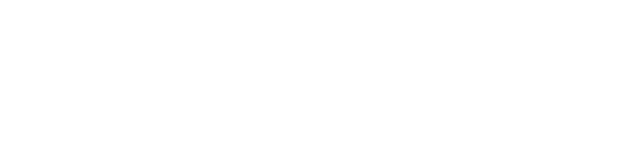
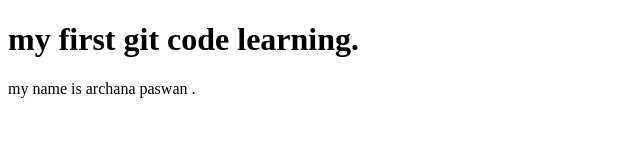
Before and after one commit to archanakumari47/Demo-Repo, a plain HTML site: page index.html in a window 1280 px wide. Shown: the whole page, without its empty margins (0-640 px from the left). Drawn offline with Linux system fonts and the light colour scheme.

Commit message:
first commit

```diff
--- a/index.html
+++ b/index.html
@@ -6,6 +6,7 @@
     <title>Document</title>
 </head>
 <body>
-
+    <h1>my first git code learning.</h1>
+    <p>my name is archana paswan .</p>
 </body>
 </html>
```
